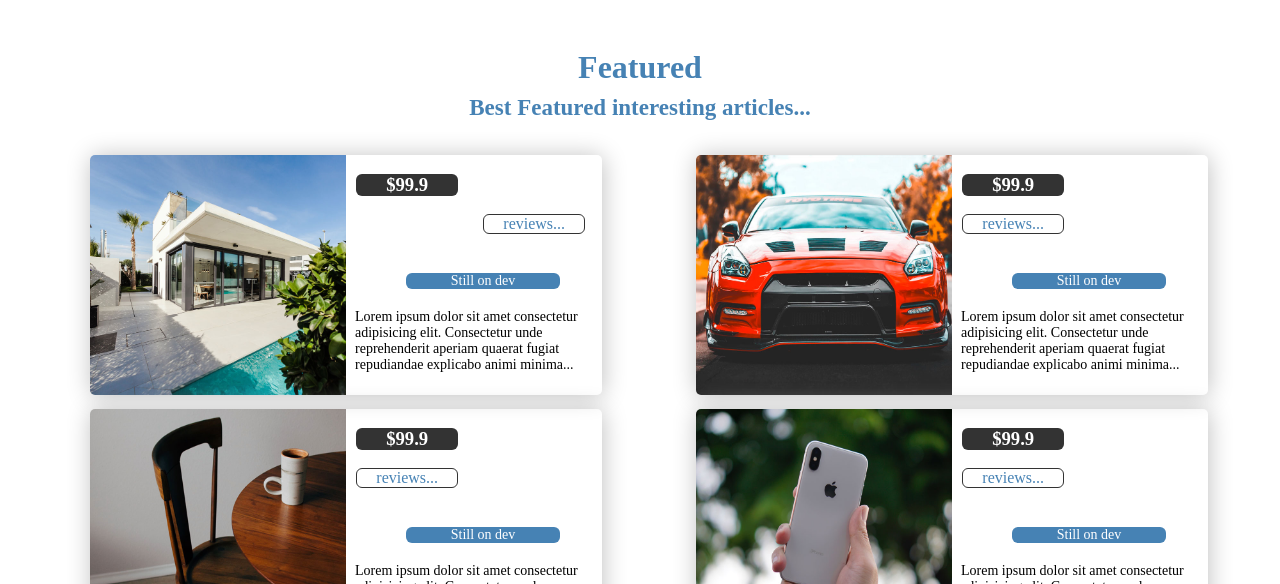
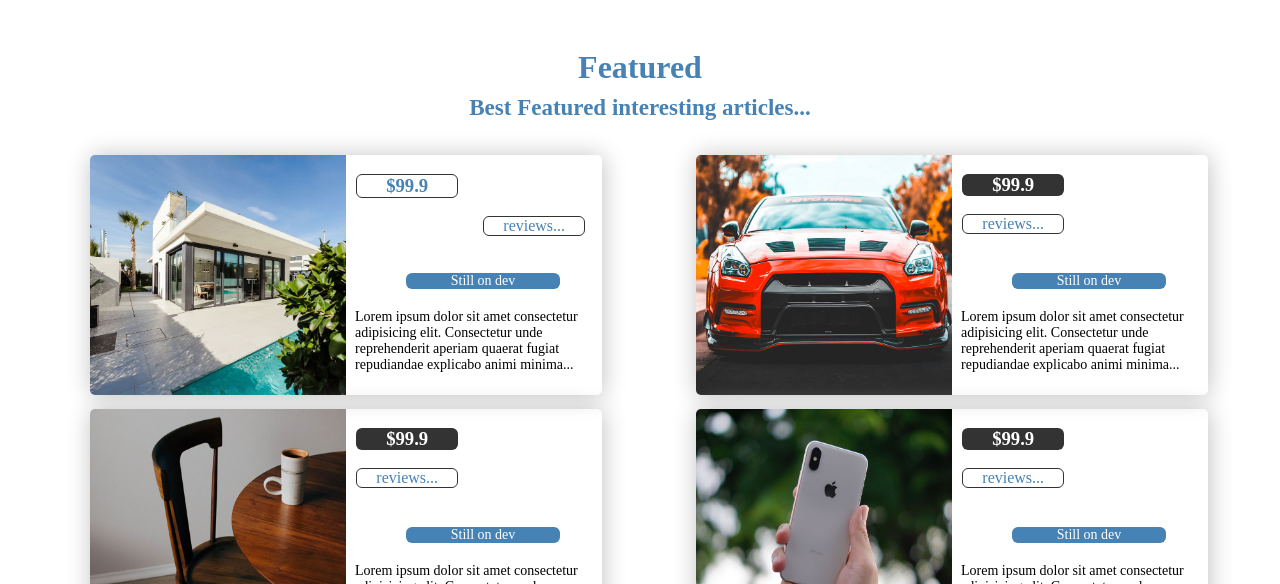
Before and after one commit to henryx2/webcode, a plain HTML site: page index.html in a window 1280 px wide. In both pictures the pointer is over the element 407 px from the left and 1006 px from the top of the page. Shown: the part 822-1406 px from the top of the page. Drawn offline with Linux system fonts and the light colour scheme.

Commit message:
update 1 for pro.css

```diff
--- a/web/pro.css
+++ b/web/pro.css
@@ -326,6 +326,15 @@ header > a > .fa-bars:hover , .fa-search:hover{
     font-size: 23px;
 }
 
+
+.Featured > div:hover h3{
+    background:white;
+    border-top:1px solid #333333;
+    border-bottom:1px solid #333333 ;
+    border-left: 1px solid #333333;
+    border-right:1px solid #333333;
+    color: steelblue;
+}
 .Featured > div:hover #a{
     margin-left: 137px;
 }
```
